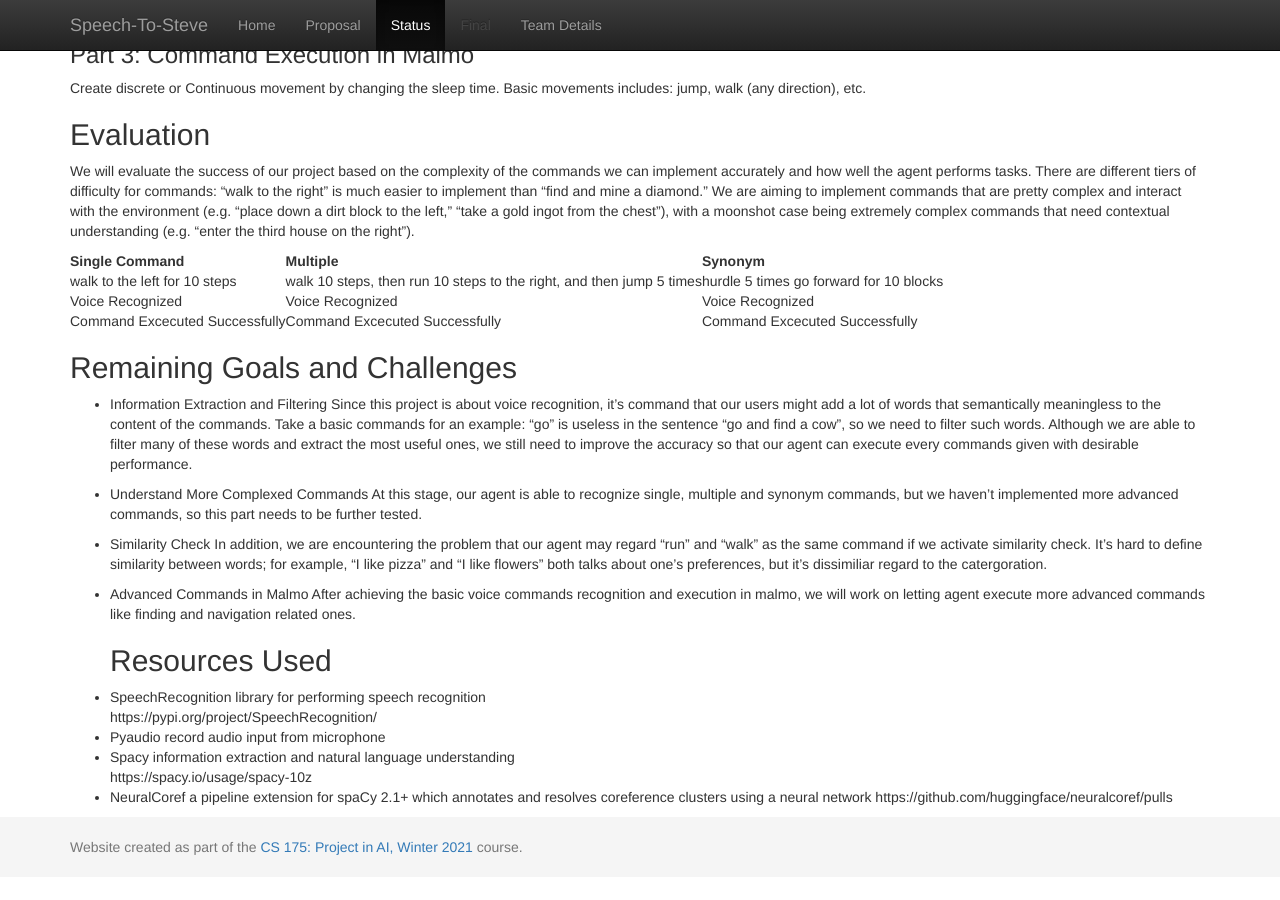
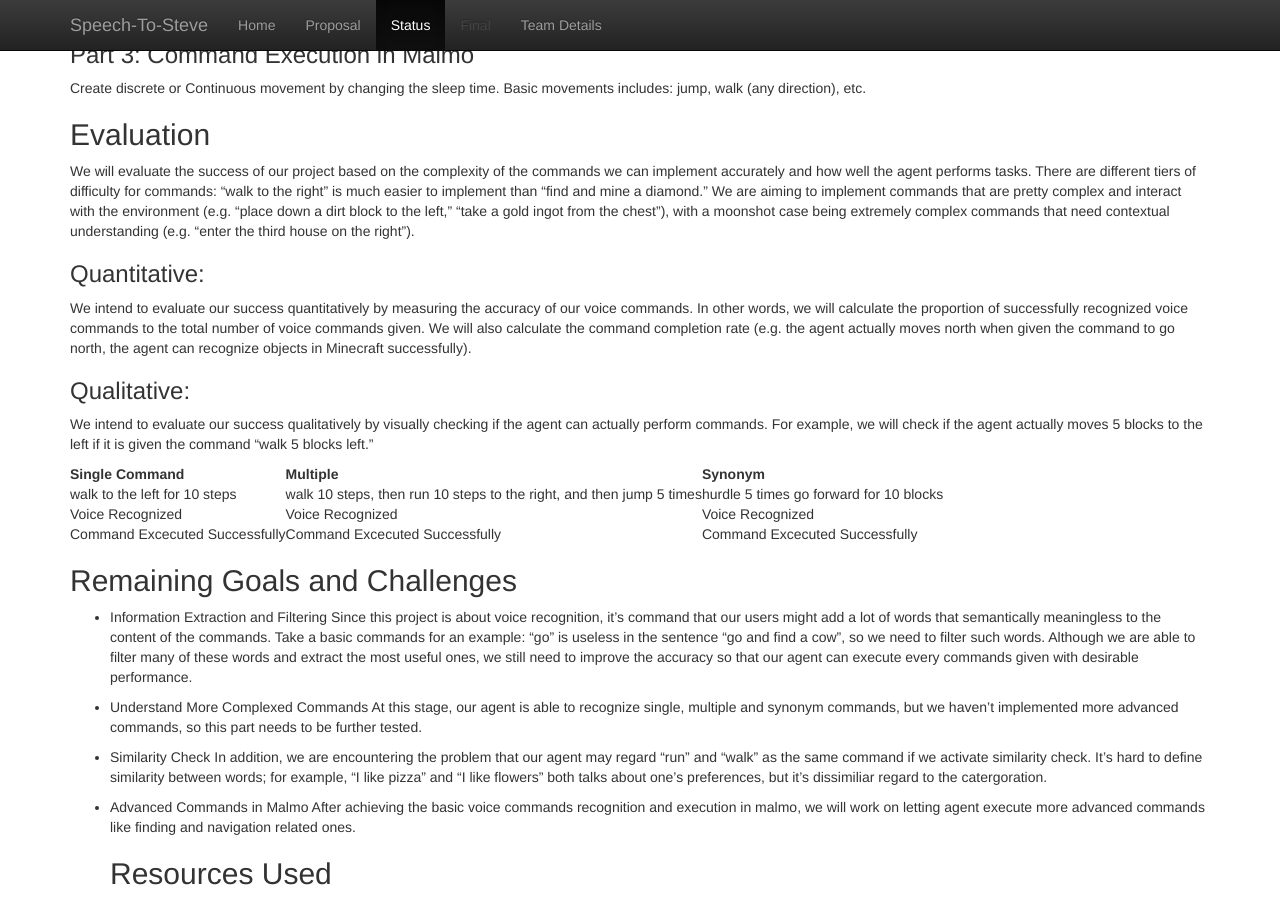
Before and after one commit to geeeeeeeeew/CS-175-Team-Direction-, a Jekyll site: the page built from docs/status.md, in a window 1280 px wide and 900 px high, scrolled down 1153 px. Built offline with Jekyll 4.4.1, drawn with Linux system fonts in a browser that asks for light colours; before the commit the page ends 2030 px from its top, so only the background shows below that.

Commit message:
Update status.md

```diff
--- a/docs/status.md
+++ b/docs/status.md
@@ -23,6 +23,13 @@ Then we need to combine all to make the command that can be understood by malmo
 Create discrete or Continuous movement by changing the sleep time. Basic movements includes: jump, walk (any direction), etc.
 ## Evaluation
 We will evaluate the success of our project based on the complexity of the commands we can implement accurately and how well the agent performs tasks. There are different tiers of difficulty for commands: “walk to the right” is much easier to implement than “find and mine a diamond.” We are aiming to implement commands that are pretty complex and interact with the environment (e.g. “place down a dirt block to the left,” “take a gold ingot from the chest”), with a moonshot case being extremely complex commands that need contextual understanding (e.g. “enter the third house on the right”).
+
+### Quantitative:
+We intend to evaluate our success quantitatively by measuring the accuracy of our voice commands. In other words, we will calculate the proportion of successfully recognized voice commands to the total number of voice commands given. We will also calculate the command completion rate (e.g. the agent actually moves north when given the command to go north, the agent can recognize objects in Minecraft successfully).
+
+### Qualitative:
+We intend to evaluate our success qualitatively by visually checking if the agent can actually perform commands. For example, we will check if the agent actually moves 5 blocks to the left if it is given the command “walk 5 blocks left.”
+
 
 | Single Command  | Multiple | Synonym |
 | -------------   | ------------- |  ------------- |
```
